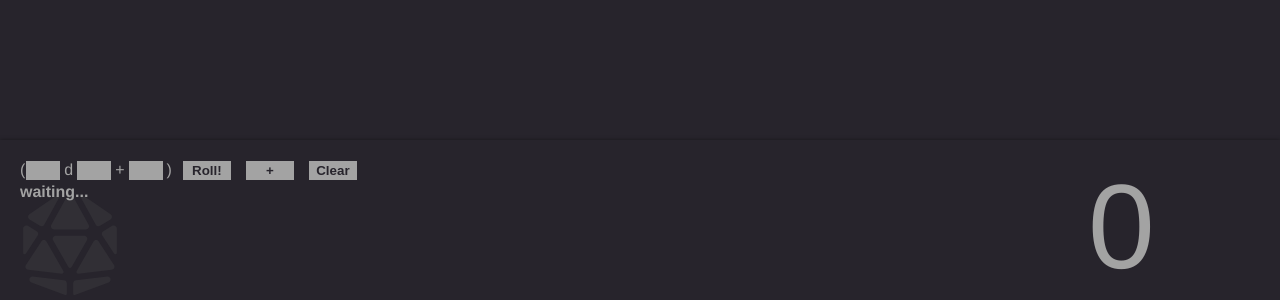
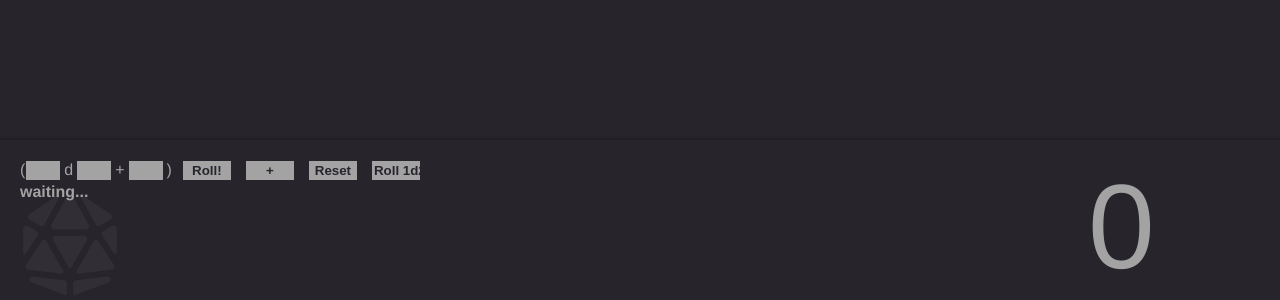
Before and after one commit to savwiley/dnd-maps, a React (Create React App) app: page / in a window 1280 px wide. Shown: the part 500-800 px from the top of the page. Built offline with nearby package versions, Linux system fonts and the light colour scheme.

Commit message:
add 1d20 button

```diff
--- a/src/components/Dice/index.js
+++ b/src/components/Dice/index.js
@@ -70,22 +70,36 @@ const Dice = () => {
             type="button"
             value="-"
             onClick={() => {
+              if (amount.length === numbOfDice) {
+                setAmount([...amount.slice(0, -1)]);
+                setSides([...sides.slice(0, -1)]);
+                setModifier([...modifier.slice(0, -1)]);
+              }
               setNumbOfDice(numbOfDice - 1);
             }}
           />
         ) : null}
         <input
           type="button"
-          value="Clear"
+          value="Reset"
           onClick={() => {
             setNumbOfDice(1);
             setAmount([]);
             setSides([]);
             setModifier([]);
+            setRolled(["waiting..."]);
+            setAnswer([0]);
             document.querySelectorAll(".toClear").forEach((e) => {
               e.value = "";
               e.disabled = false;
             });
+          }}
+        />
+        <input
+          type="button"
+          value="Roll 1d20"
+          onClick={() => {
+            roll([1],[20],[0]);
           }}
         />
       </Inputs>
```
